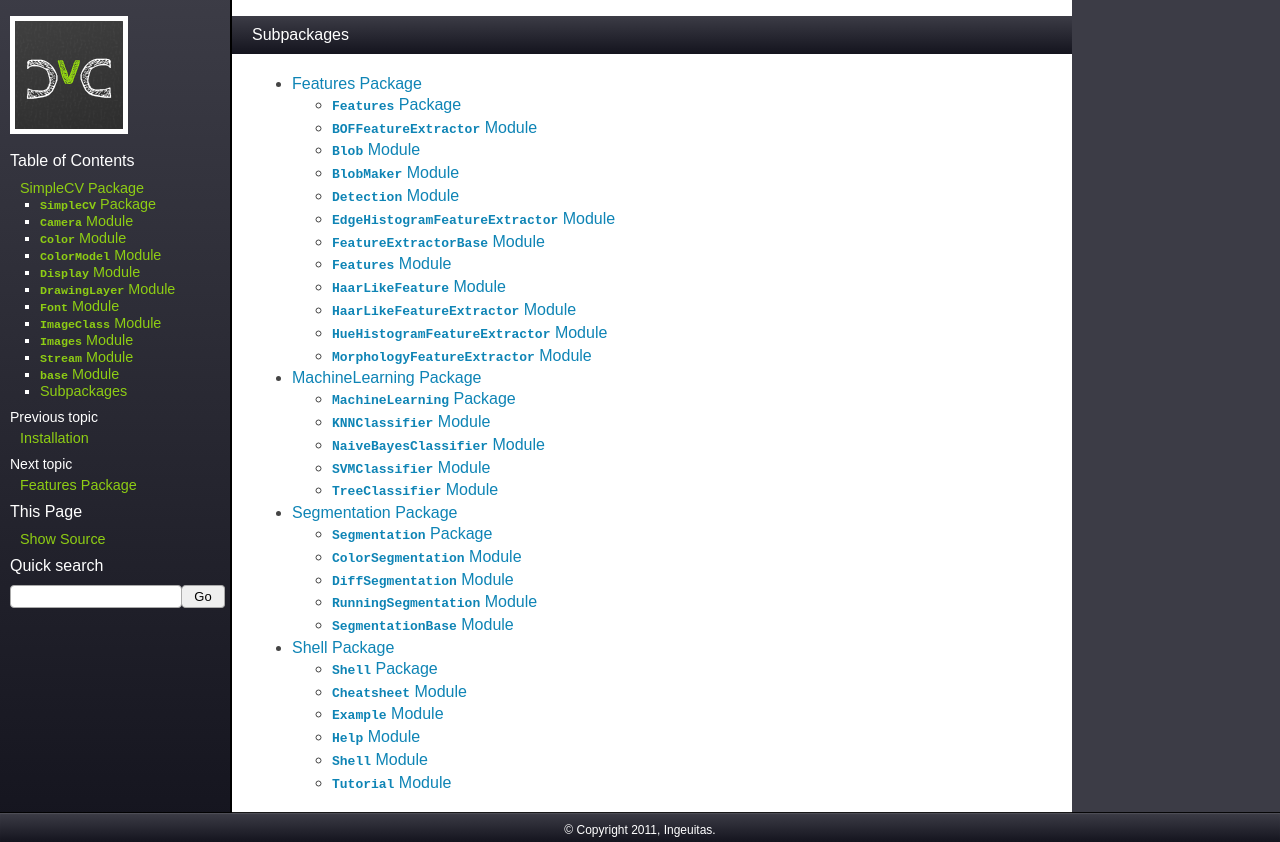
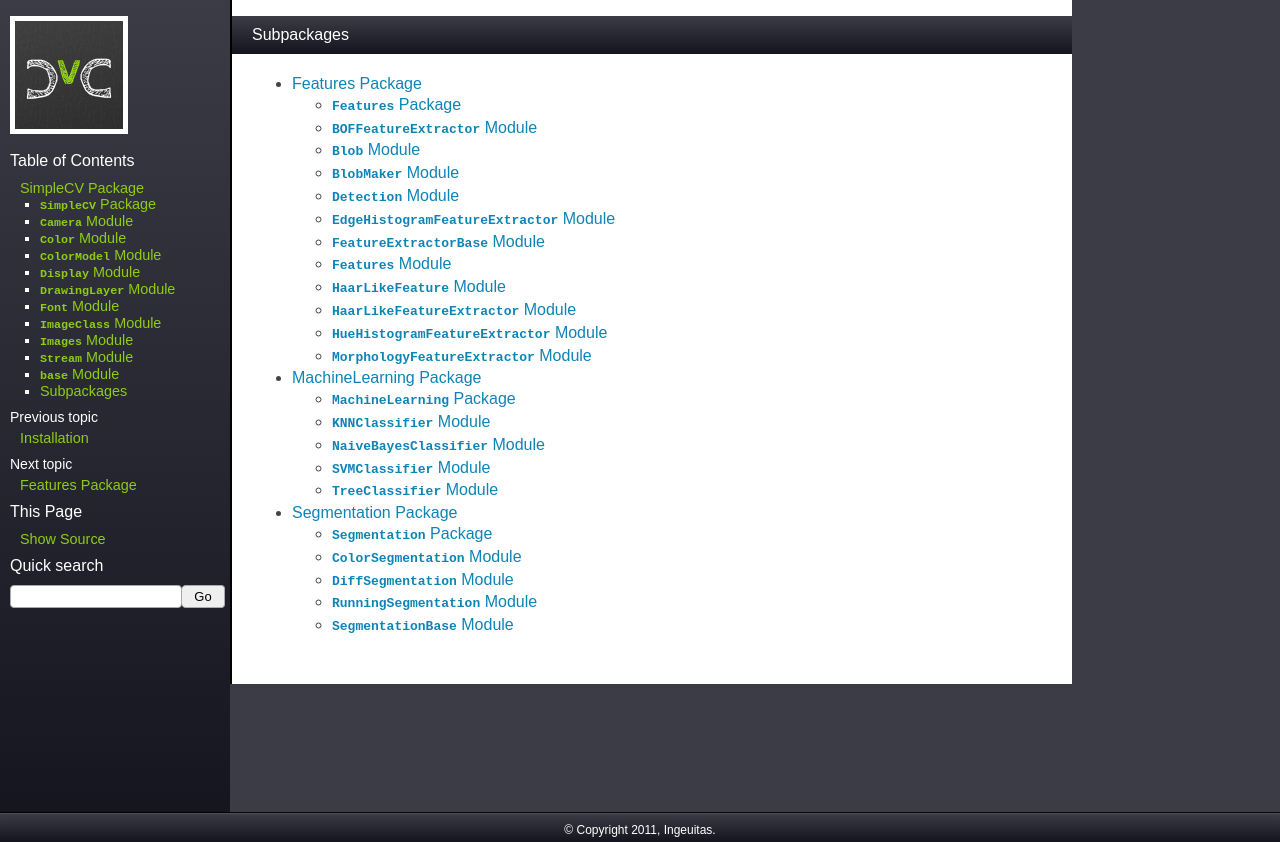
Before and after one commit to sightmachine/SimpleCV, a Sphinx documentation site: the page built from doc/SimpleCV.rst, in a window 1280 px wide and 900 px high, scrolled down 1996 px, cut to the strip 58-900 px from the top of the window. Built offline with Sphinx 7.4.7, drawn with Linux system fonts in a browser that asks for light colours.

Commit message:
Removed SimpleCV.SHell from autodoc

```diff
--- a/doc/SimpleCV.rst
+++ b/doc/SimpleCV.rst
@@ -97,4 +97,3 @@ Subpackages
     SimpleCV.Features
     SimpleCV.MachineLearning
     SimpleCV.Segmentation
-    SimpleCV.Shell
--- a/doc/conf.py
+++ b/doc/conf.py
@@ -50,7 +50,6 @@ if on_rtd:
                   'orngTest',
                   'orngStat',
                   'orngEnsemble',
-                  'IPython.Shell',
                   ]
 
   for mod_name in MOCK_MODULES:
```
